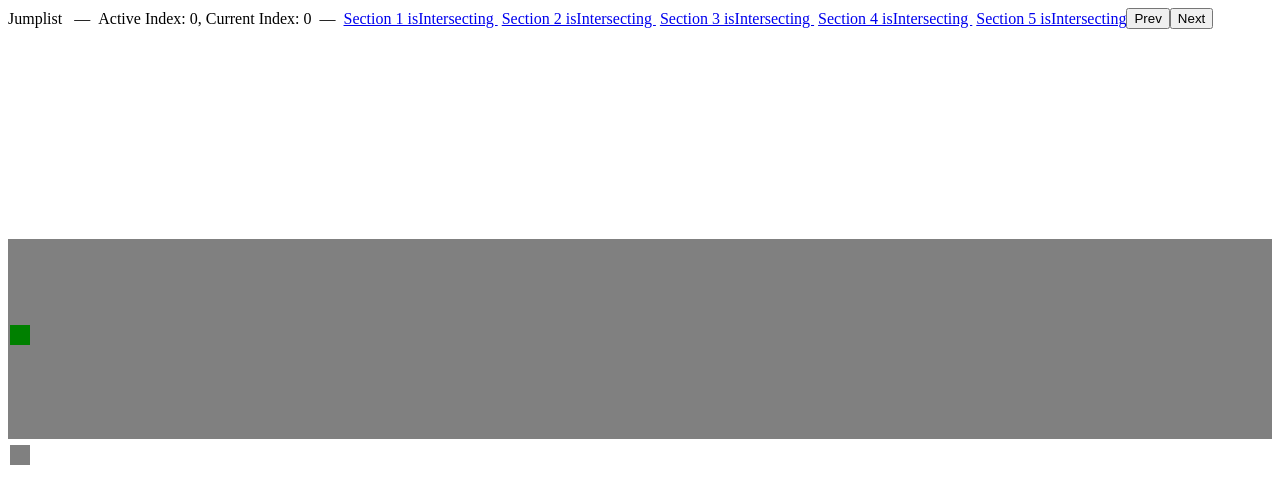
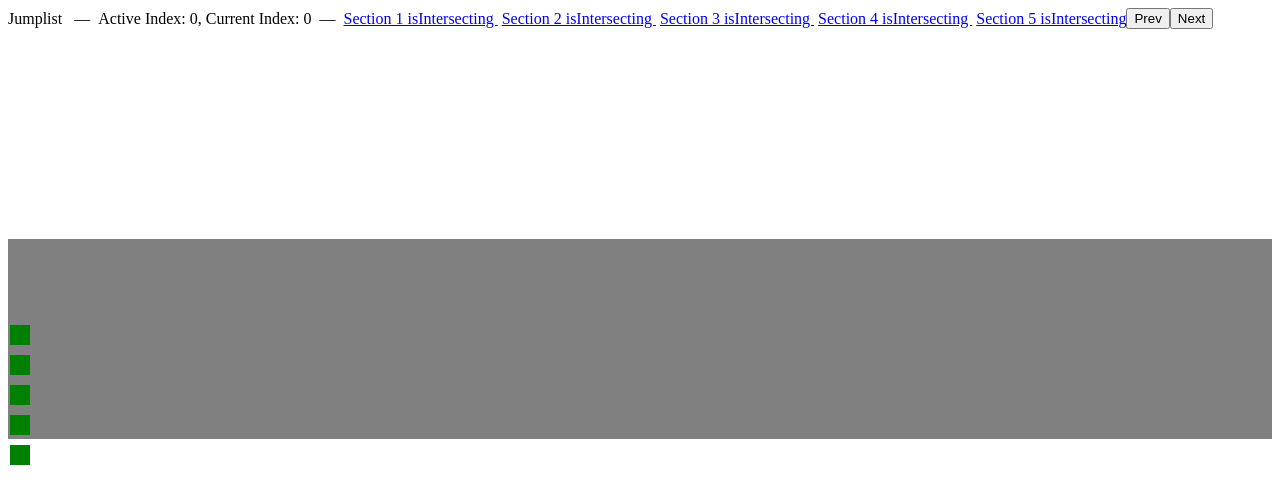
Before and after one commit to faceless-ui/jumplist, a React app: page / in a window 1280 px wide. Shown: the top 504 px of the page. Built offline with nearby package versions, Linux system fonts and the light colour scheme; the HTML template or start-up script is replaced by a standard one.

Commit message:
fix: DotNav button active state

```diff
--- a/src/DotNav/index.tsx
+++ b/src/DotNav/index.tsx
@@ -19,7 +19,6 @@ export const DotNav: React.FC<DotNavProps> = (props) => {
 
   const {
     scrollToID,
-    currentJumplistIndex,
     jumplist
   } = useJumplist();
 
@@ -29,10 +28,9 @@ export const DotNav: React.FC<DotNavProps> = (props) => {
     <Tag {...rest}>
       {dotsArray.map((dot, index) => {
         const {
-          nodeID
+          nodeID,
+          isIntersecting
         } = jumplist[index];
-
-        const isActive = currentJumplistIndex === index;
 
         return (
           <button
@@ -46,7 +44,7 @@ export const DotNav: React.FC<DotNavProps> = (props) => {
               }
             }}
             className={[
-              isActive && activeDotClassName,
+              isIntersecting && activeDotClassName,
               dotClassName,
               buttonProps.className
             ].filter(Boolean).join(' ')}
```
